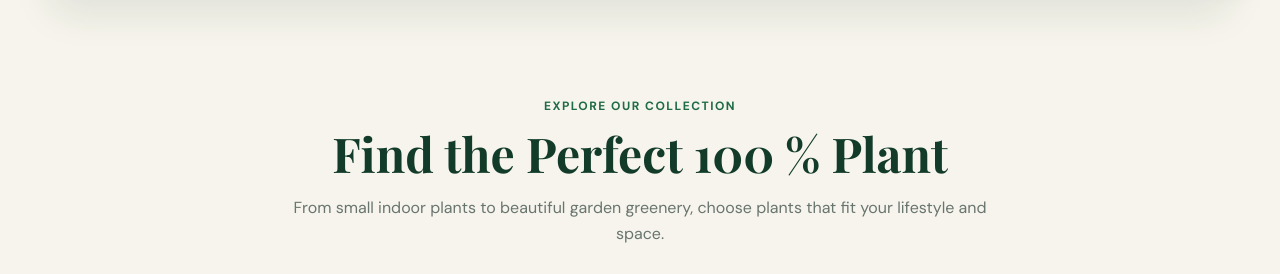
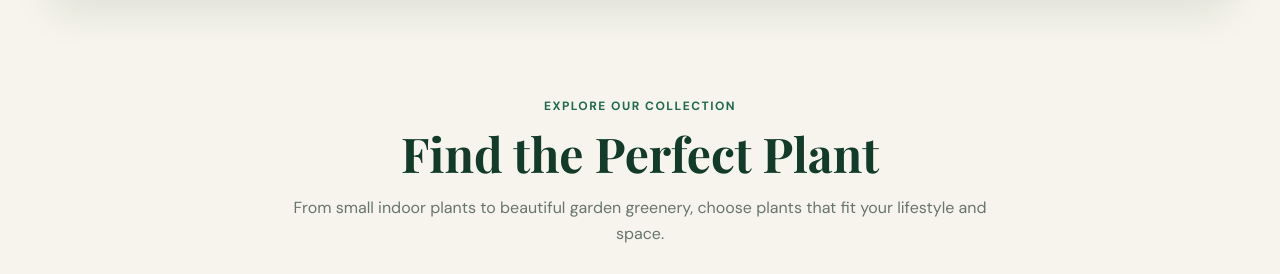
Before and after one commit to kashi737/urban-plants-gallery, a plain HTML site: page index.html in a window 1280 px wide. Shown: the part 802-1076 px from the top of the page. Drawn offline with nearby package versions, Linux system fonts and the light colour scheme.

Commit message:
Update index.html
i have removed 100% text

```diff
--- a/index.html
+++ b/index.html
@@ -997,7 +997,7 @@
 
             <div class="small-title">Explore Our Collection</div>
 
-            <h2>Find the Perfect 100 % Plant</h2>
+            <h2>Find the Perfect  Plant</h2>
 
             <p>
                 From small indoor plants to beautiful garden greenery,
```
